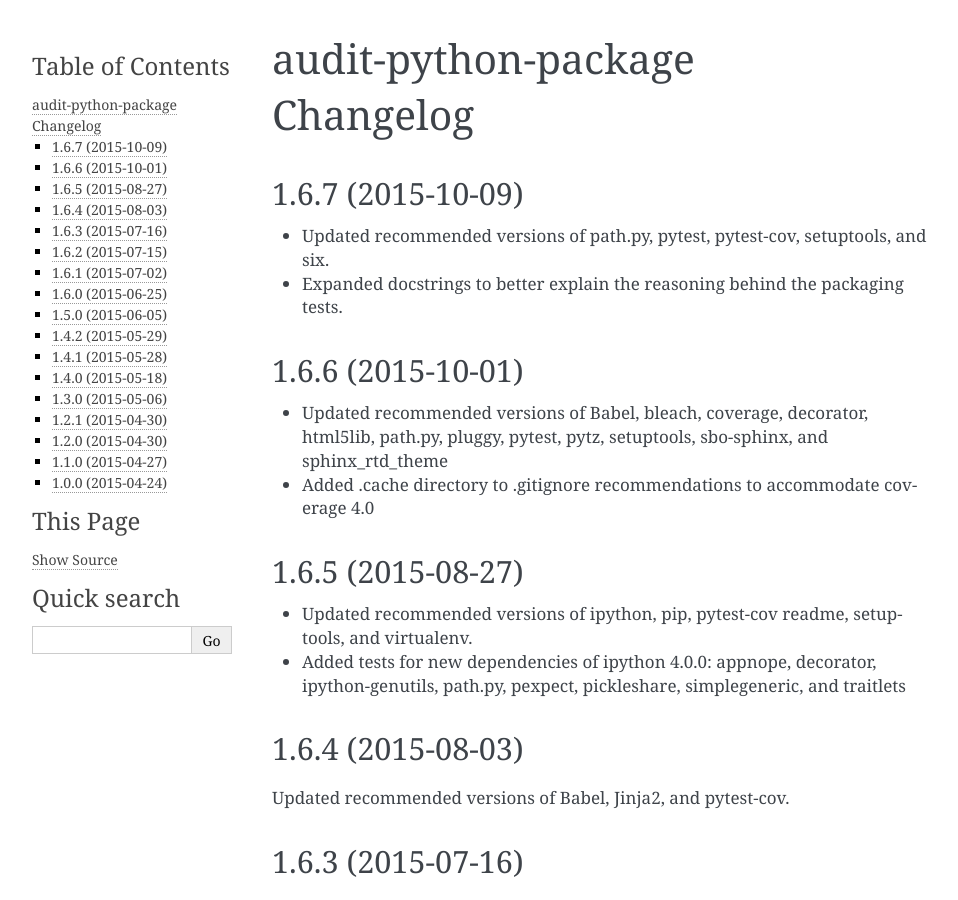
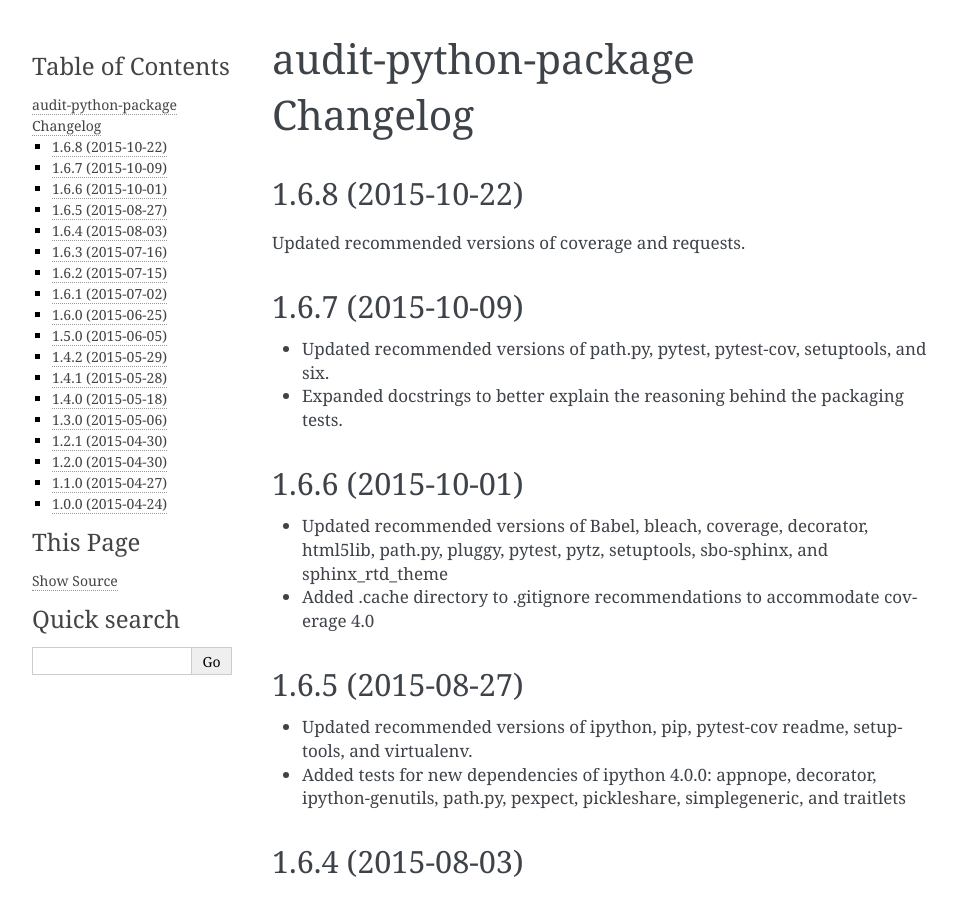
Before and after one commit to oreillymedia/audit-python-package, a Sphinx documentation site: the page built from docs/CHANGELOG.rst, in a window 1280 px wide and 900 px high. Shown: the whole window, without its empty margins (148-1106 px from the left). Built offline with Sphinx 7.4.7, drawn with Linux system fonts in a browser that asks for light colours; pages that are not in the unit, such as notebooks, are missing from menus; the version number is read from the project's files by our own code.

Commit message:
Update coverage and requests versions

```diff
--- a/docs/CHANGELOG.rst
+++ b/docs/CHANGELOG.rst
@@ -1,5 +1,9 @@
 audit-python-package Changelog
 ==============================
+
+1.6.8 (2015-10-22)
+------------------
+Updated recommended versions of coverage and requests.
 
 1.6.7 (2015-10-09)
 ------------------
--- a/setup.py
+++ b/setup.py
@@ -11,7 +11,7 @@ import codecs
 import os
 from setuptools import find_packages, setup
 
-version = '1.6.7'  # Don't forget to update docs/CHANGELOG.rst if you increment the version
+version = '1.6.8'  # Don't forget to update docs/CHANGELOG.rst if you increment the version
 
 install_requires = [
     'future',
```
Also changed, not shown: 3 other files.
